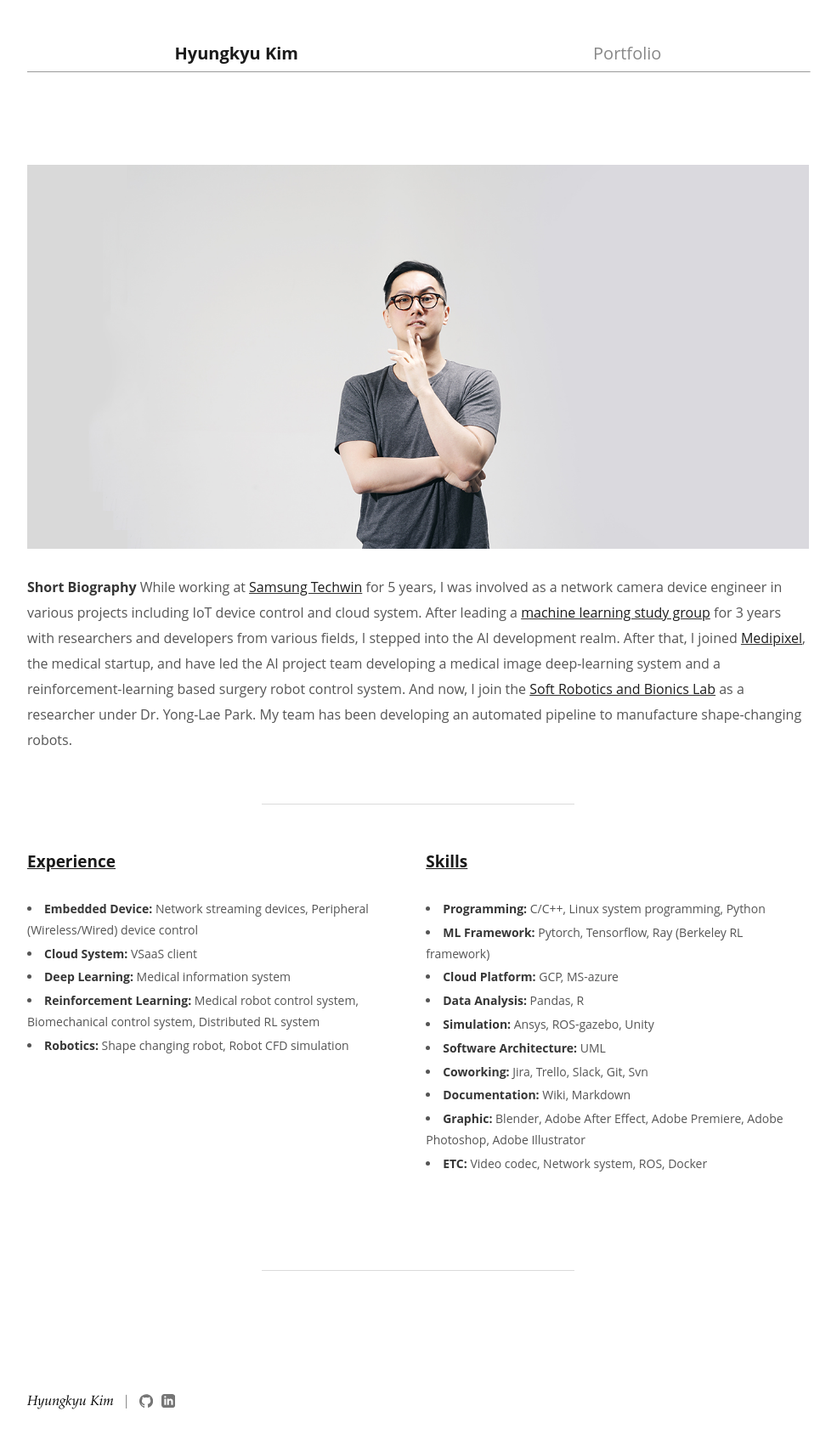
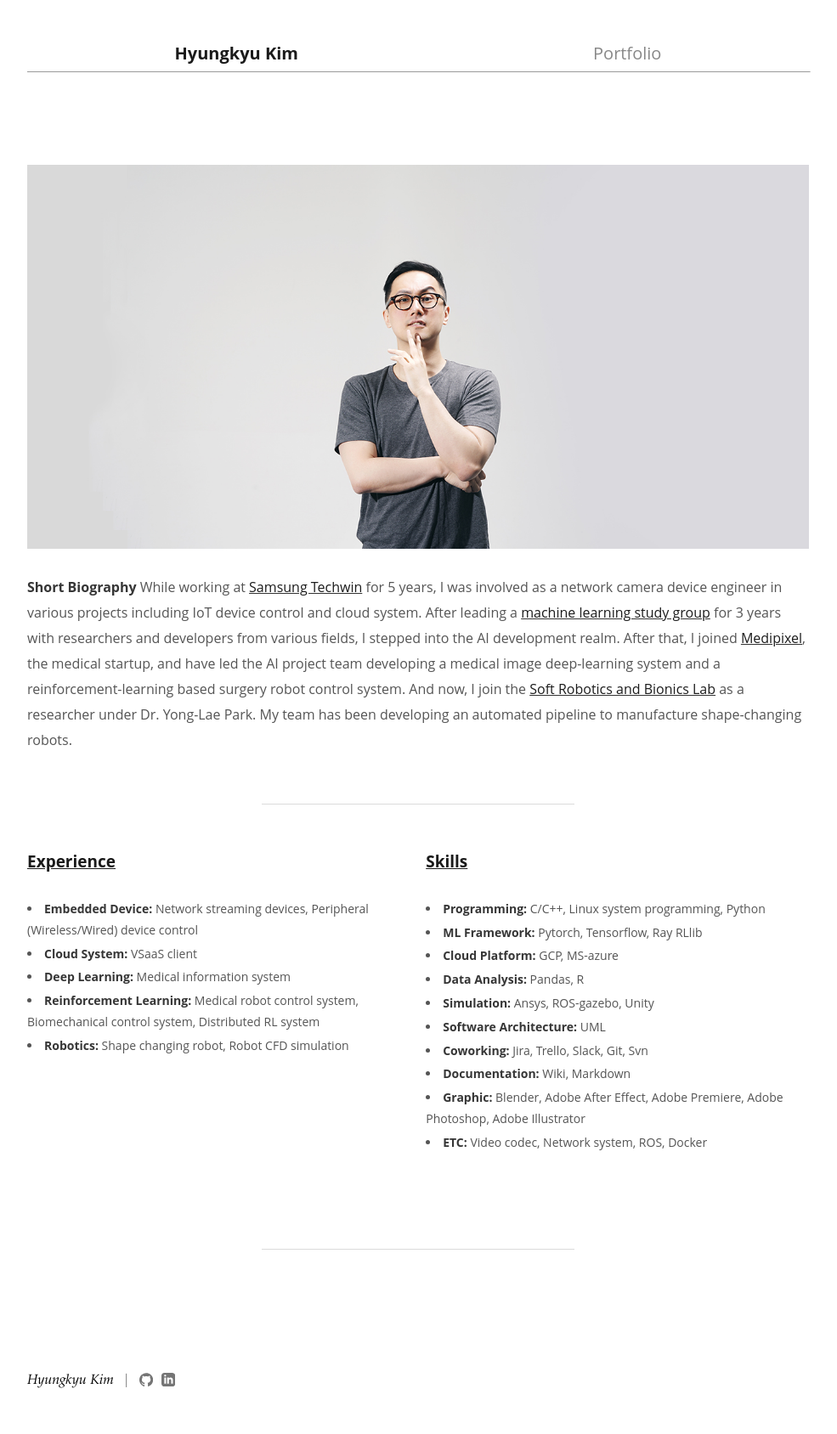
Before and after one commit to HyungKyu-Kim/HyungKyu-Kim.github.io, a Jekyll site: the page built from index.md, in a window 1280 px wide. Shown: the whole page at 85% size, without its empty margins (148-1133 px from the left). Built offline with Jekyll 4.4.1, drawn with Linux system fonts in a browser that asks for light colours; after the commit the page ends 1663 px from its top, so only the background shows below that.

Commit message:
Update index.md

```diff
--- a/index.md
+++ b/index.md
@@ -27,7 +27,7 @@ After that, I joined [Medipixel](/portfolio#Medipixel), the medical startup, and
     <div class="profile__right">
         <div class="private_info">Skills</div>
         <li><strong>Programming:</strong> C/C++, Linux system programming, Python</li>
-        <li><strong>ML Framework:</strong> Pytorch, Tensorflow, Ray (Berkeley RL framework)</li>
+        <li><strong>ML Framework:</strong> Pytorch, Tensorflow, Ray RLlib</li>
         <li><strong>Cloud Platform:</strong> GCP, MS-azure</li>
         <li><strong>Data Analysis:</strong> Pandas, R</li>
         <li><strong>Simulation:</strong> Ansys, ROS-gazebo, Unity</li>
```
